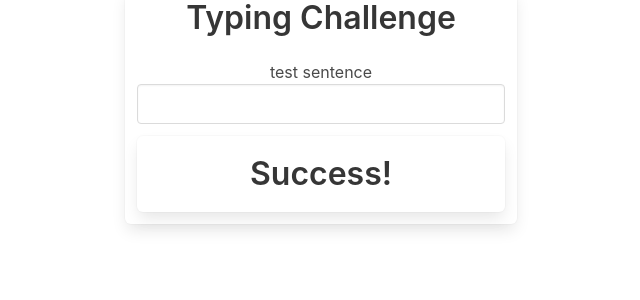
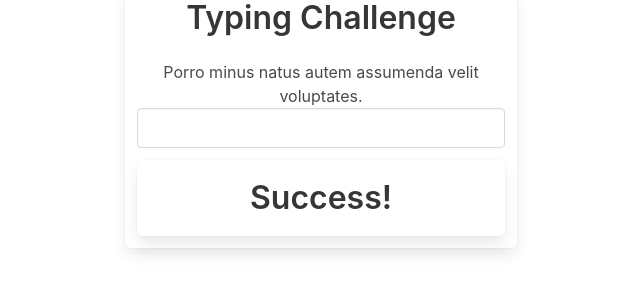
Before and after one commit to carriemathieu/angular-typing-game, an Angular app: page / in a window 1280 px wide. Shown: the top 300 px of the page, without its empty margins (319-959 px from the left). Built offline with nearby package versions, Linux system fonts and the light colour scheme.

Commit message:
add ramdom sentence

```diff
--- a/src/app/app.component.html
+++ b/src/app/app.component.html
@@ -4,7 +4,7 @@
       <h1 class="title has-text-centered"> Typing Challenge </h1>
 
       <p class="has-text-centered">
-        test sentence
+        {{ randomText }}
       </p>
 
       <div class="field">
--- a/src/app/app.component.ts
+++ b/src/app/app.component.ts
@@ -7,5 +7,5 @@ import { lorem } from 'faker';
   styleUrls: ['./app.component.css']
 })
 export class AppComponent {
-  title = 'typing';
+  randomText = lorem.sentence()
 }
```
